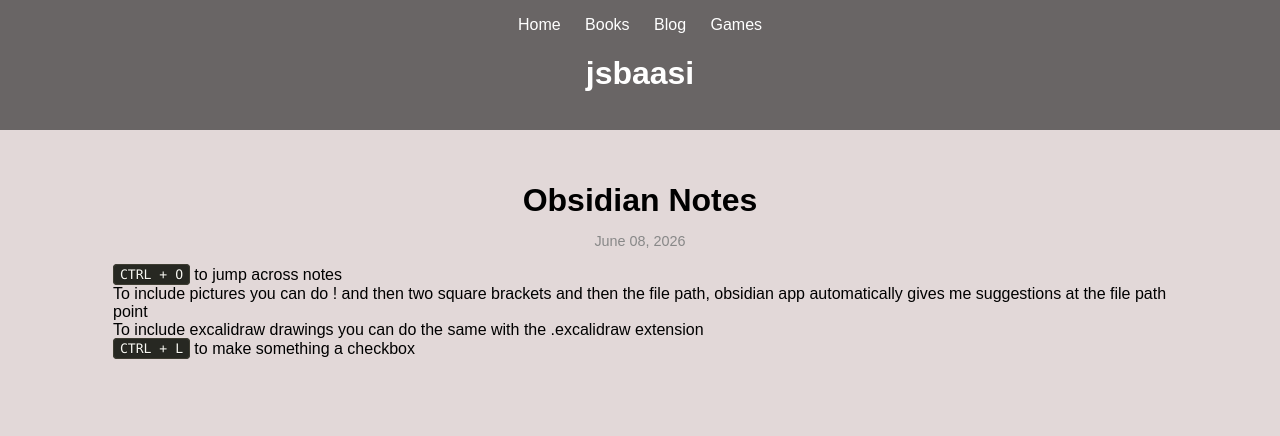
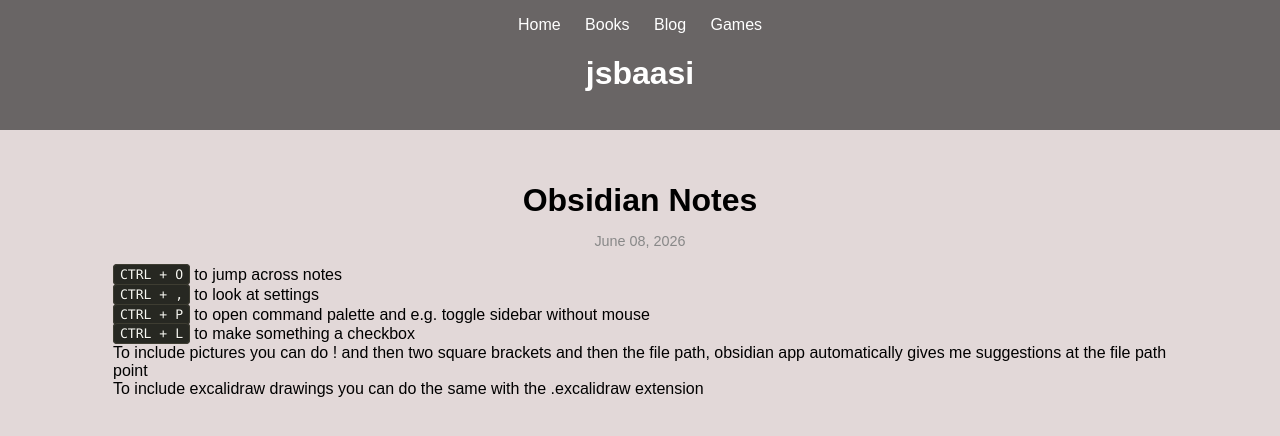
Before and after one commit to jsbaasi/jsbaasi.github.io, a Jekyll site: the page built from _posts/2026-06-08-obsidian-notes.md, in a window 1280 px wide. Shown: the top 436 px of the page. Built offline with Jekyll 4.4.1, drawn with Linux system fonts in a browser that asks for light colours.

Commit message:
vault backup: 2026-09-20 12:26:17

```diff
--- a/_posts/2026-06-08-obsidian-notes.md
+++ b/_posts/2026-06-08-obsidian-notes.md
@@ -6,6 +6,8 @@
 permalink: /obsidian-notes/
 ---
 `CTRL + O` to jump across notes
+`CTRL + ,` to look at settings
+`CTRL + P` to open command palette and e.g. toggle sidebar without mouse
+`CTRL + L` to make something a checkbox
 To include pictures you can do ! and then two square brackets and then the file path, obsidian app automatically gives me suggestions at the file path point
 To include excalidraw drawings you can do the same with the .excalidraw extension
-`CTRL + L` to make something a checkbox
```
Also changed, not shown: _posts/2026-07-08-omarchy-notes.md (+3 -1 lines).
